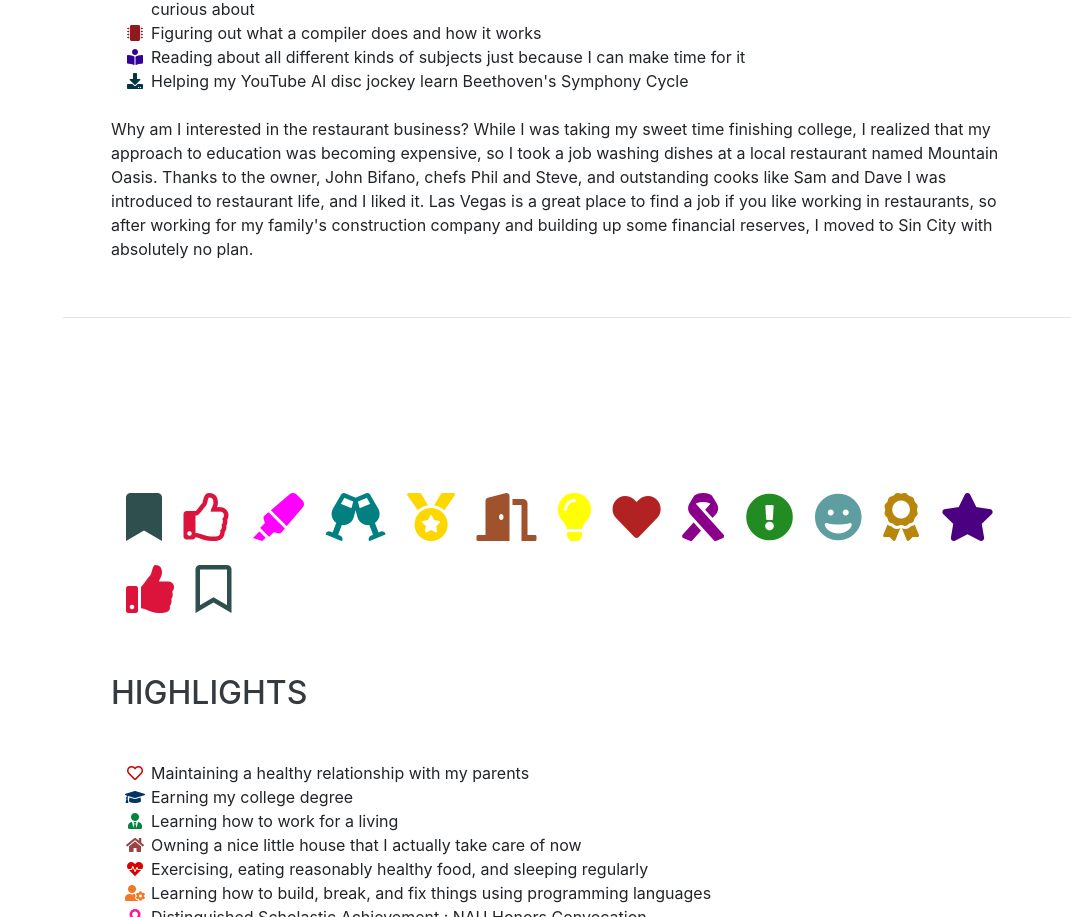
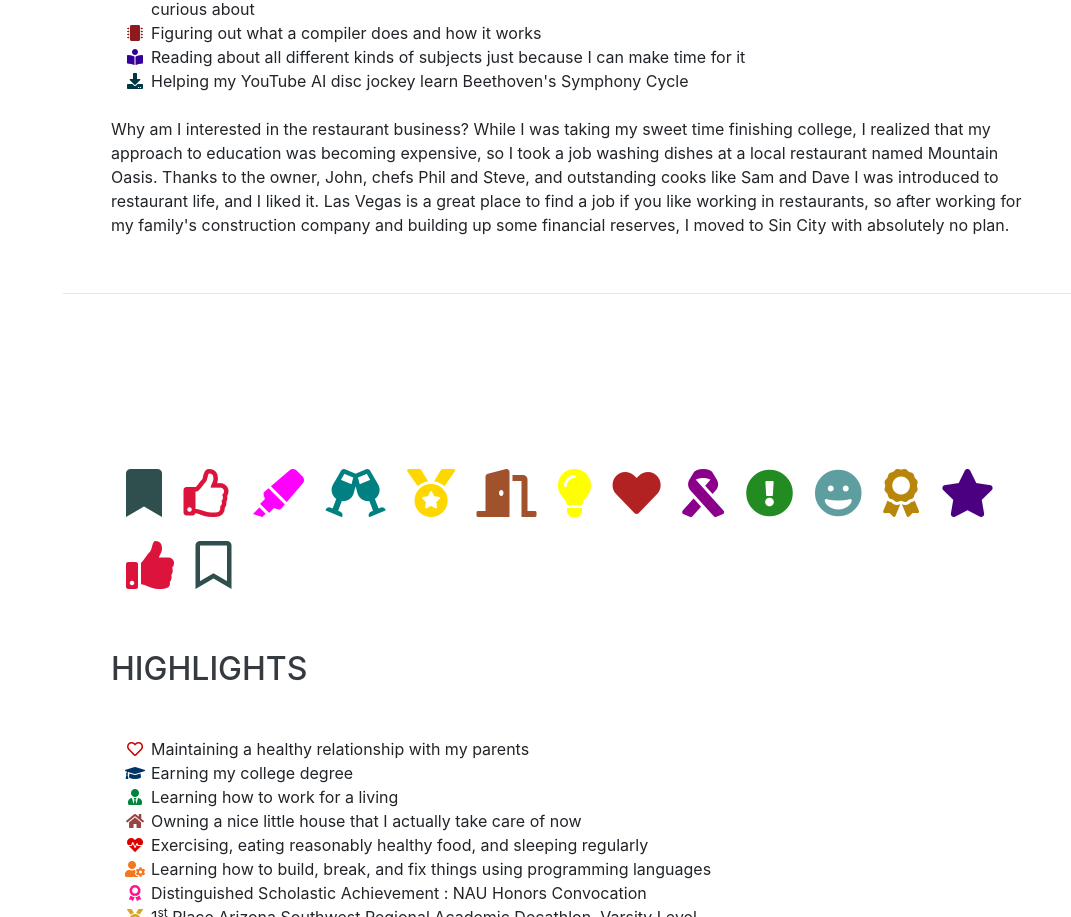
Before and after one commit to bgroveben/chantelle-cobourn-portfolio, a website with bundled scripts: page index.html in a window 1280 px wide. Shown: the part 7037-7954 px from the top of the page, without its empty margins (209-1280 px from the left). Built offline with nearby package versions, Linux system fonts and the light colour scheme; a web font is replaced by a local one.

Commit message:
Update content

```diff
--- a/index.html
+++ b/index.html
@@ -660,7 +660,7 @@
             Helping my YouTube AI disc jockey learn Beethoven's Symphony Cycle
           </li>
         </ul>
-        <p class="mb-2">Why am I interested in the restaurant business? While I was taking my sweet time finishing college, I realized that my approach to education was becoming expensive, so I took a job washing dishes at a local restaurant named Mountain Oasis. Thanks to the owner, John Bifano, chefs Phil and Steve, and outstanding cooks like Sam and Dave I was introduced to restaurant life, and I liked it. Las Vegas is a great place to find a job if you like working in restaurants, so after working for my family's construction company and building up some financial reserves, I moved to Sin City with absolutely no plan.
+        <p class="mb-2">Why am I interested in the restaurant business? While I was taking my sweet time finishing college, I realized that my approach to education was becoming expensive, so I took a job washing dishes at a local restaurant named Mountain Oasis. Thanks to the owner, John, chefs Phil and Steve, and outstanding cooks like Sam and Dave I was introduced to restaurant life, and I liked it. Las Vegas is a great place to find a job if you like working in restaurants, so after working for my family's construction company and building up some financial reserves, I moved to Sin City with absolutely no plan.
         </p>
       </div>
     </section>
```
